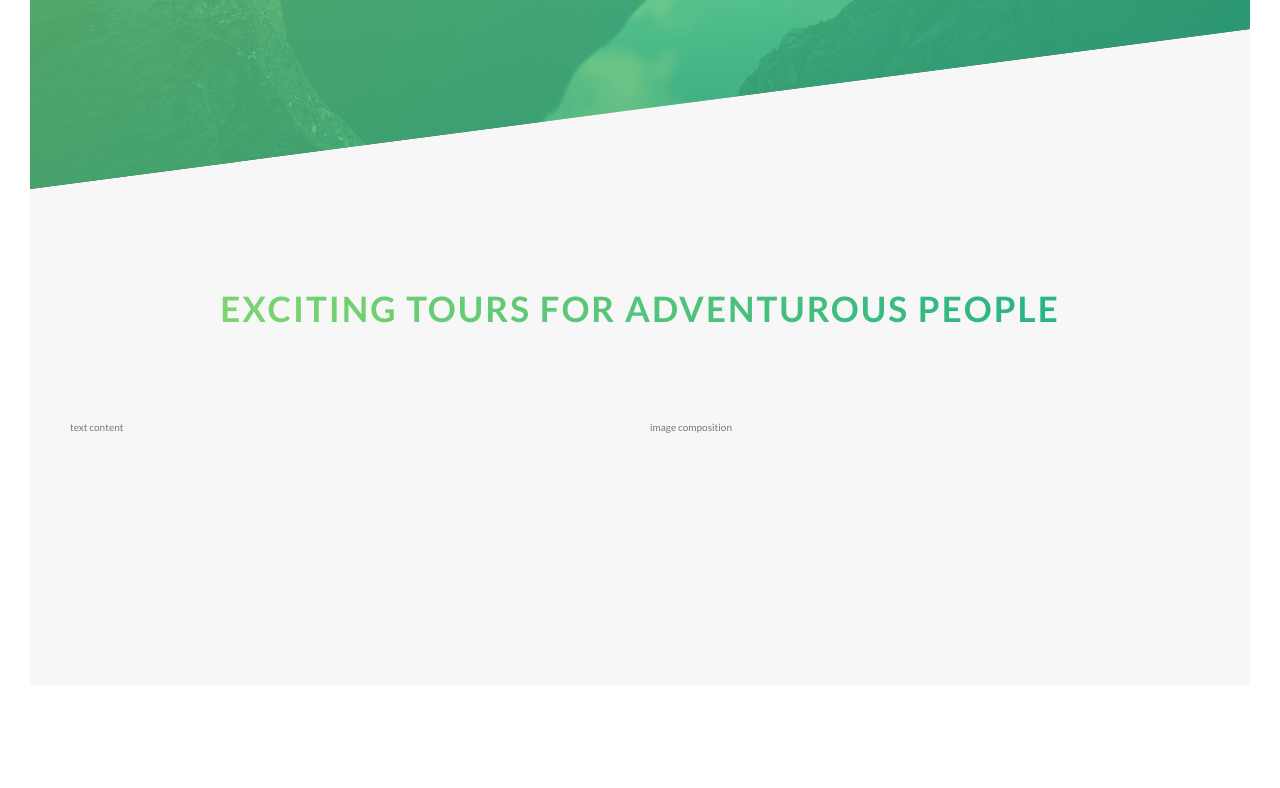
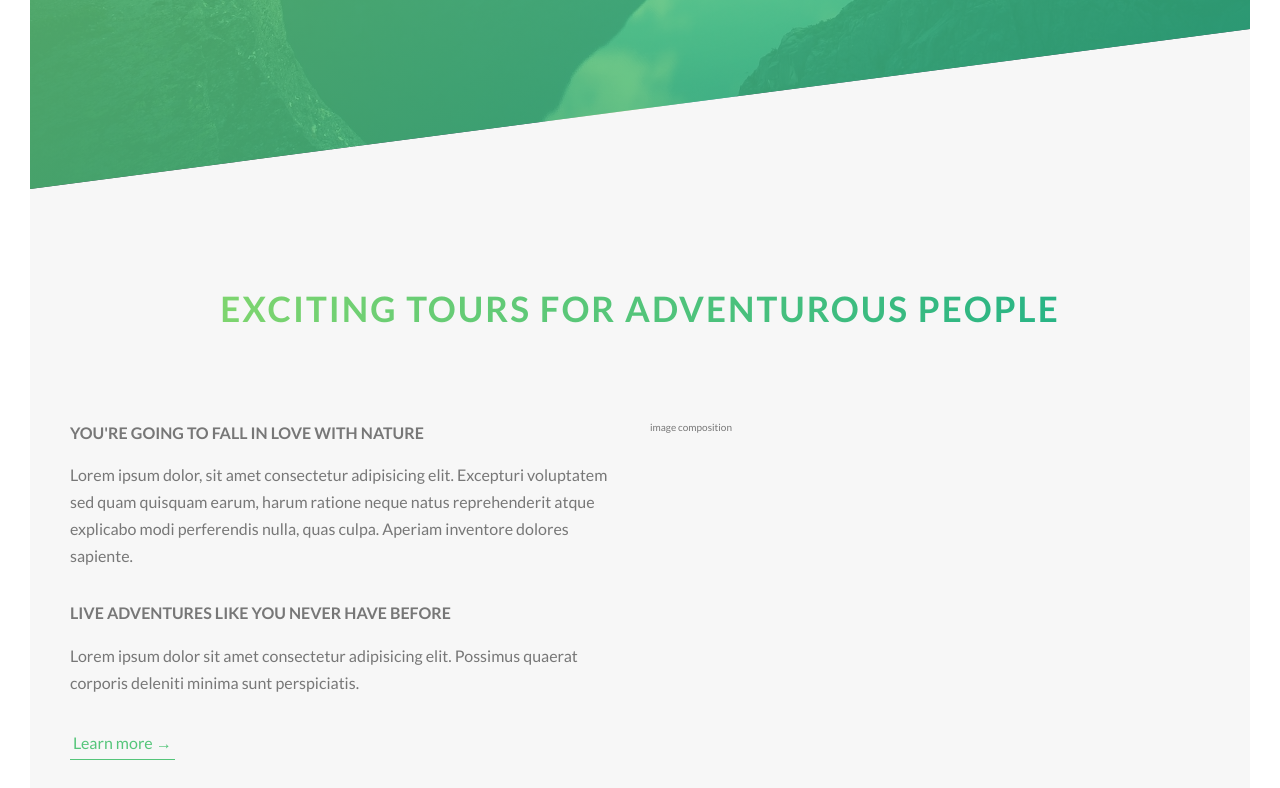
Before and after one commit to Danogo/Natours, a website: page index.html in a window 1280 px wide. Shown: the part 601-1389 px from the top of the page. Before the commit the page ends 1317 px from the top, so only its background shows below. Drawn offline with Linux system fonts and the light colour scheme.

Commit message:
added description part in about section

```diff
--- a/index.html
+++ b/index.html
@@ -6,7 +6,6 @@
 
         <link href="https://fonts.googleapis.com/css?family=Lato:100,300,400,700,900" rel="stylesheet">
 
-        <link rel="stylesheet" href="css/icon-font.css">
         <link rel="stylesheet" href="css/style.css">
         <link rel="shortcut icon" type="image/png" href="img/favicon.png">
 
@@ -27,14 +26,22 @@
         </header>
         <main>
             <section class="section-about">
-                <div class="u-center-text u-margin-bottom-8">
+                <div class="u-center-text u-margin-bottom-big">
                     <h2 class="heading-secondary">
                         Exciting tours for adventurous people
                     </h2>
                 </div>
                 <div class="row">
                     <div class="col-1-of-2">
-                        text content
+                        <h3 class="heading-tertiary u-margin-bottom-small">You're going to fall in love with nature</h3>
+                        <p class="paragraph">
+                            Lorem ipsum dolor, sit amet consectetur adipisicing elit. Excepturi voluptatem sed quam quisquam earum, harum ratione neque natus reprehenderit atque explicabo modi perferendis nulla, quas culpa. Aperiam inventore dolores sapiente.
+                        </p>
+                        <h3 class="heading-tertiary u-margin-bottom-small">Live adventures like you never have before</h3>
+                        <p class="paragraph">
+                            Lorem ipsum dolor sit amet consectetur adipisicing elit. Possimus quaerat corporis deleniti minima sunt perspiciatis.
+                        </p>
+                        <a href="#" class="btn-text">Learn more &rarr;</a>
                     </div>
                     <div class="col-1-of-2">
                         image composition
--- a/sass/abstracts/_variables.scss
+++ b/sass/abstracts/_variables.scss
@@ -9,6 +9,8 @@ $color-black: #000;
 
 $color-grey-light-1: #f7f7f7;
 
+// FONTS
+$font-size-default: 1.6rem;
 
 // GRID
 $grid-width: 114rem;
--- a/sass/base/_typography.scss
+++ b/sass/base/_typography.scss
@@ -47,3 +47,16 @@ body {
         text-shadow: .5rem 1rem 2rem rgba($color-black, .2);
     }
 }
+
+.heading-tertiary {
+    font-size: $font-size-default;
+    font-weight: 700;
+    text-transform: uppercase;
+}
+
+.paragraph {
+    font-size: $font-size-default;
+    &:not(:last-child) {
+        margin-bottom: 3rem;
+    }
+}
--- a/sass/base/_utilities.scss
+++ b/sass/base/_utilities.scss
@@ -1,3 +1,5 @@
 .u-center-text { text-align: center; }
 
-.u-margin-bottom-8 { margin-bottom: 8rem; }
+.u-margin-bottom-small { margin-bottom: 1.5rem; }
+.u-margin-bottom-medium { margin-bottom: 4rem; }
+.u-margin-bottom-big { margin-bottom: 8rem; }
--- a/sass/components/_buttons.scss
+++ b/sass/components/_buttons.scss
@@ -8,7 +8,7 @@
         border-radius: 10rem;
         transition: all .2s;
         position: relative;
-        font-size: 1.6rem;
+        font-size: $font-size-default;
         backface-visibility: hidden;
     }
 
@@ -53,3 +53,28 @@
         animation: moveTop .5s ease-out .75s backwards;
     }
 }
+
+.btn-text {
+    &:link,
+    &:visited {
+        font-size: $font-size-default;
+        color: $color-primary;
+        display: inline-block;
+        text-decoration: none;
+        border-bottom: 1px solid $color-primary;
+        padding: 3px;
+        transition: all .2s;
+    }
+
+    &:hover {
+        background-color: $color-primary;
+        color: $color-white;
+        box-shadow: 0 1rem 2rem rgba($color-black, .15);
+        transform: translateY(-.2rem);
+    }
+
+    &:active {
+        box-shadow: 0 .5rem 1rem rgba($color-black, .15);
+        transform: translateY(0);
+    }
+}
```
Also changed, not shown: css/style.css.
